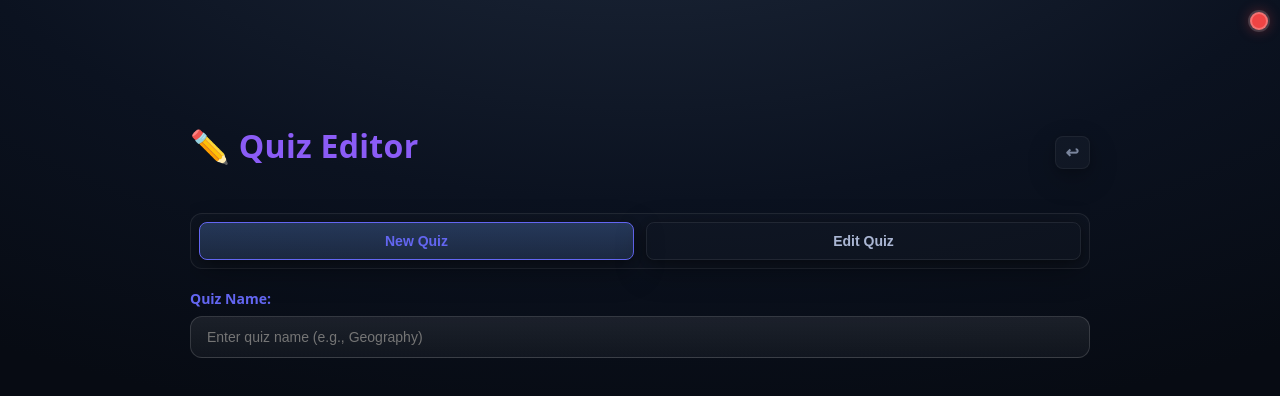
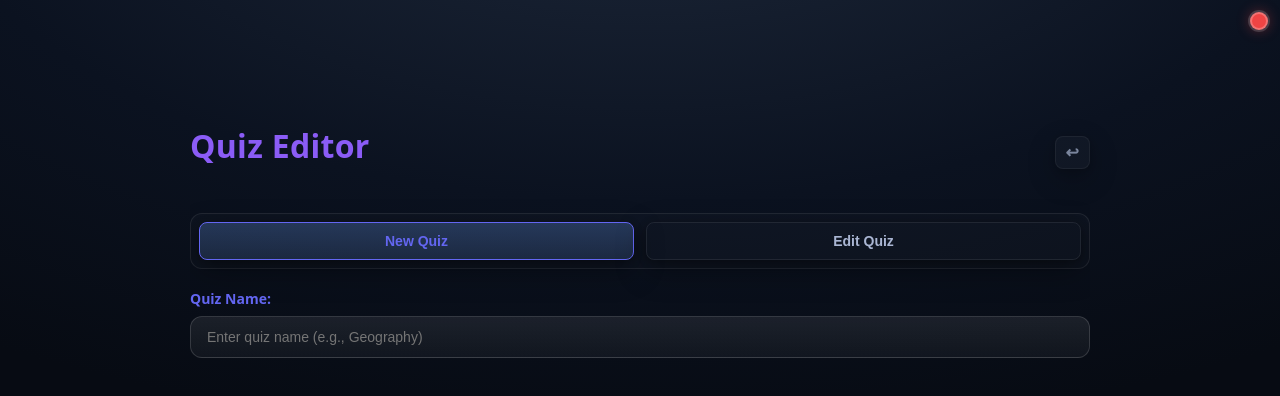
Before and after one commit to mikemckay410git/choppingblock, a website: page index.html in a window 1280 px wide. Both pictures are taken after a click on the button "✏️ Make / Edit Quiz". Drawn offline with nearby package versions, Linux system fonts and the light colour scheme; no server answers.

Commit message:
Remove the pencil icon from the page heading

```diff
--- a/index.html
+++ b/index.html
@@ -243,7 +243,7 @@
         <!-- Quiz Editor Full Screen -->
         <div class="quiz-editor-display hidden" id="quizEditorDisplay">
             <div class="bar">
-                <h1>✏️ Quiz Editor</h1>
+                <h1>Quiz Editor</h1>
                 <button id="exitQuizEditorBtn" class="exit-btn" title="Back to Categories">↩</button>
             </div>
 
```
